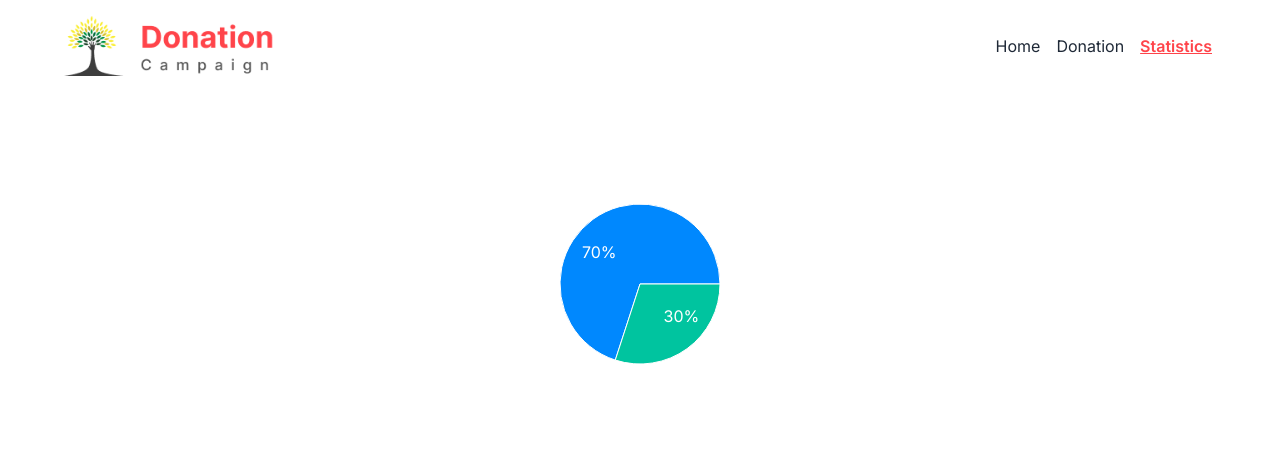
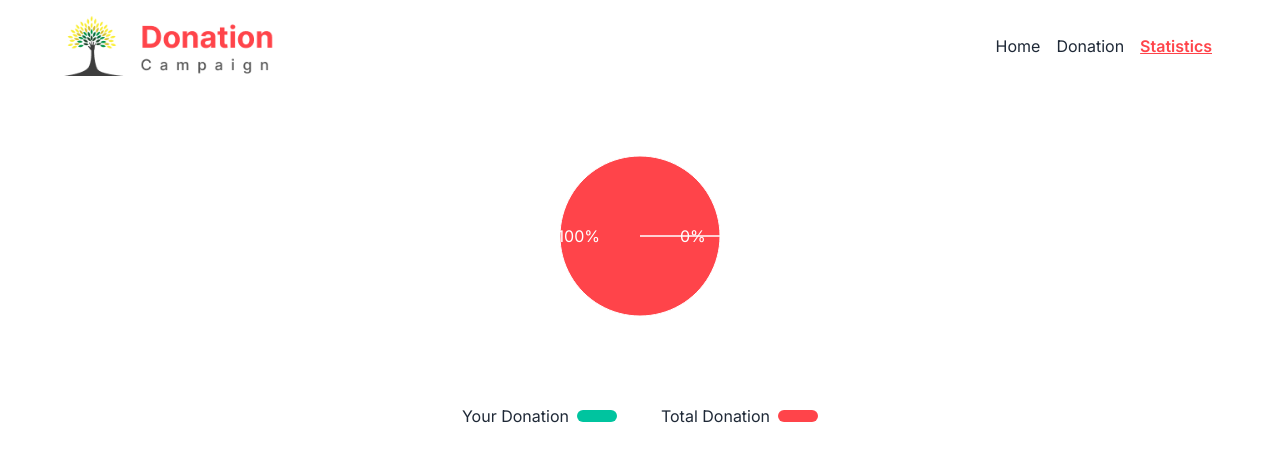
Before and after one commit to Rakibki/donation-campaign--react-, a React (Vite) app in the folder vite-project/: page /statistics in a window 1280 px wide. Shown: the top 462 px of the page. Built offline with nearby package versions, Linux system fonts and the light colour scheme.

Commit message:
Statistics funcnatilty implement

```diff
--- a/vite-project/src/pages/statistics/Statistics.jsx
+++ b/vite-project/src/pages/statistics/Statistics.jsx
@@ -1,43 +1,64 @@
 import React, { useEffect, useState } from "react";
 // import { PieChart, ResponsiveContainer, Pie, Cell } from 'recharts';
-import localStor from '../../utils/localStorage'
-import { PieChart, Pie, Sector, Cell, ResponsiveContainer } from 'recharts';
-
+import localStor from "../../utils/localStorage";
+import { PieChart, Pie, Sector, Cell, ResponsiveContainer } from "recharts";
 
 const Statistics = () => {
-  const lsItems = localStor.getDonation()
-  const [items, setItems] = useState([])
+  const lsItems = localStor.getDonation();
+  const [items, setItems] = useState([]);
 
   useEffect(() => {
-    fetch('data.json')
+    fetch("data.json")
       .then((res) => res.json())
-    .then((data) => setItems(data))
-  },[])
+      .then((data) => setItems(data));
+  }, []);
 
-  console.log((items.length)/100 * lsItems.length);
-
-  const data = [
-    { value: 1400 },
-    { value: 600 },
-  ]
-
-  const COLORS = ["#0088FE", "#00C49F",];
+  const COLORS = ["#FF444A", "#00C49F"];
 
   const RADIAN = Math.PI / 180;
-    const renderCustomizedLabel = ({ cx, cy, midAngle, innerRadius, outerRadius, percent, index }) => {
+  const renderCustomizedLabel = ({
+    cx,
+    cy,
+    midAngle,
+    innerRadius,
+    outerRadius,
+    percent,
+    index,
+  }) => {
     const radius = innerRadius + (outerRadius - innerRadius) * 0.5;
     const x = cx + radius * Math.cos(-midAngle * RADIAN);
     const y = cy + radius * Math.sin(-midAngle * RADIAN);
 
     return (
-      <text x={x} y={y} fill="white" textAnchor={x > cx ? 'start' : 'end'} dominantBaseline="central">
+      <text
+        x={x}
+        y={y}
+        fill="white"
+        textAnchor={x > cx ? "start" : "end"}
+        dominantBaseline="central"
+      >
         {`${(percent * 100).toFixed(0)}%`}
       </text>
     );
   };
 
+  function calculateDonationPercentage() {
+    if (items.length === 0) {
+      return 0;
+    }
+    return (lsItems.length / items.length) * 100;
+  }
+
+  const data = [
+    { value: 100 - calculateDonationPercentage() },
+    { value: calculateDonationPercentage() },
+  ];
+
+  console.log(data);
+
   return (
-    <div className="flex h-96 justify-center items-center">
+    <div>
+      <div className="flex h-72 justify-center items-center">
         <ResponsiveContainer width="100%" height="100%">
           <PieChart width={400} height={400}>
             <Pie
@@ -51,12 +72,31 @@ const Statistics = () => {
               dataKey="value"
             >
               {data.map((entry, index) => (
-              <Cell key={`cell-${index}`} fill={COLORS[index % COLORS.length]} />
+                <Cell
+                  key={`cell-${index}`}
+                  fill={COLORS[index % COLORS.length]}
+                />
               ))}
             </Pie>
           </PieChart>
         </ResponsiveContainer>
       </div>
+      <div className="flex my-6 justify-center">
+        <div className="md:flex gap-11">
+          <div className="flex items-center gap-2">
+            <p>Your Donation</p>
+            <div className="w-10 h-3 rounded-md bg-[#00C49F]"></div>
+          </div>
+
+          <div>
+            <div className="flex items-center gap-2">
+              <p>Total Donation</p>
+              <div className="w-10 h-3 rounded-md bg-[#FF444A]"></div>
+            </div>
+          </div>
+        </div>
+      </div>
+    </div>
   );
 };
 
```
Lines whose indentation alone changed are shown as unchanged.
